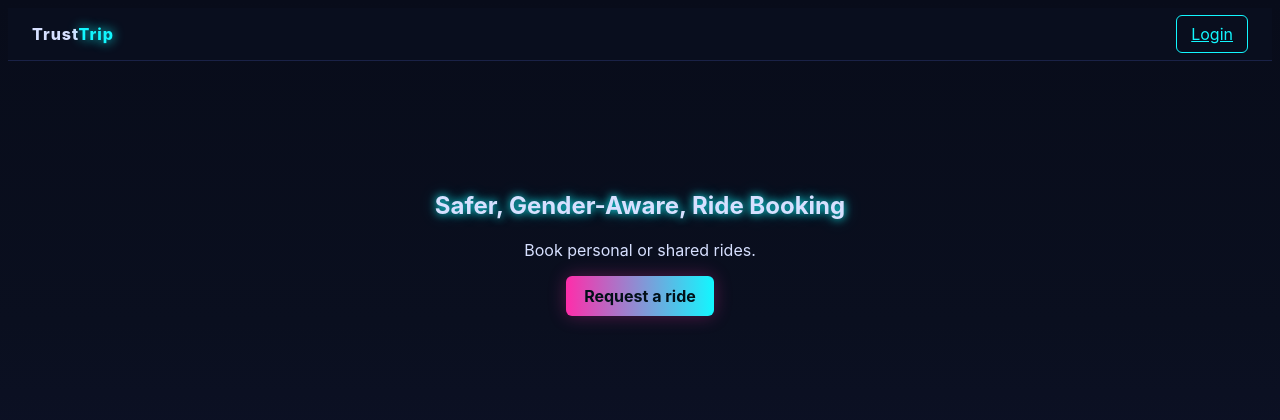
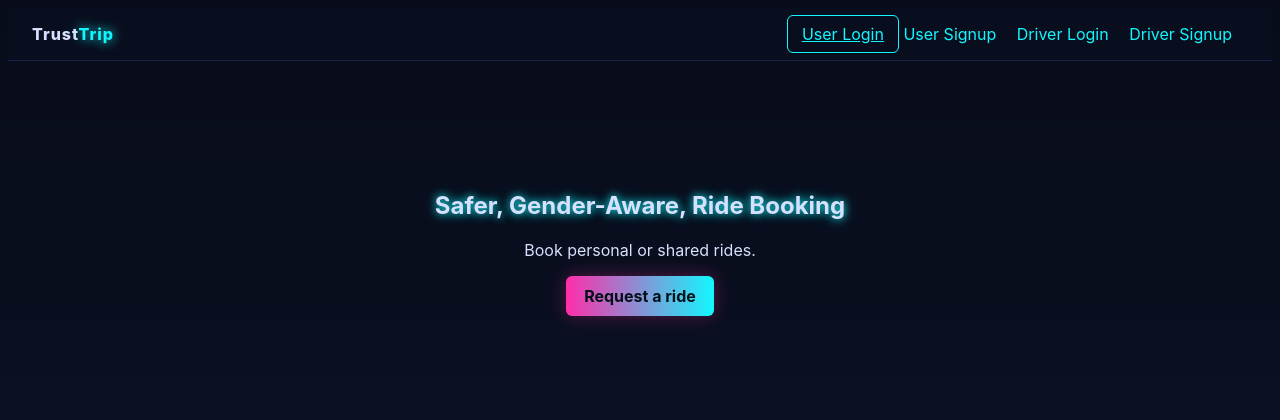
Before and after one commit to Tithi-Ghosh/TrustTrip, a Django app: page / in a window 1280 px wide. Shown: the top 420 px of the page. Run offline with Django 5.2, Linux system fonts and the light colour scheme.

Commit message:
Your message

```diff
--- a/rides/templates/base.html
+++ b/rides/templates/base.html
@@ -19,7 +19,10 @@
         </form>
 
       {% else %}
-        <a href="{% url 'login' %}" class="neo-button">Login</a>
+        <a href="{% url 'login' %}" class="neo-button">User Login</a>
+        <a href="{% url 'rides:rider_signup' %}" class="neo-link">User Signup</a>
+        <a href="{% url 'rides:driver_login' %}" class="neo-link">Driver Login</a>
+        <a href="{% url 'rides:driver_signup' %}" class="neo-link">Driver Signup</a>
       {% endif %}
     </nav>
   </header>
--- a/rides/templates/ride_detail.html
+++ b/rides/templates/ride_detail.html
@@ -12,7 +12,7 @@
     <div class="actions">
       <a class="neo-button" href="{% url 'rides:assign_driver' ride.id %}">Assign driver</a>
       {% if ride.ride_type == 'SHARING' and ride.is_share_open and not ride.shared_by %}
-        <span class="badge">Waiting for second rider to join</span>
+        <span class="badge">Waiting for second user to join</span>
       {% elif ride.shared_by %}
         <span class="badge">Shared with @{{ ride.shared_by.username }}</span>
       {% endif %}
--- a/rides/urls.py
+++ b/rides/urls.py
@@ -7,4 +7,8 @@ urlpatterns = [
     path('<int:ride_id>/', views.ride_detail, name='ride_detail'),
     path('<int:ride_id>/join-share/', views.join_share, name='join_share'),
     path('<int:ride_id>/assign/', views.assign_driver, name='assign_driver'),
+    path('driver/login/', views.driver_login, name='driver_login'),
+    path('driver/dashboard/', views.driver_dashboard, name='driver_dashboard'),
+    path('rider/signup/', views.rider_signup, name='rider_signup'),
+    path('driver/signup/', views.driver_signup, name='driver_signup'),
 ]
--- a/rides/views.py
+++ b/rides/views.py
@@ -1,7 +1,8 @@
 from django.contrib.auth.decorators import login_required
+from django.contrib.auth import authenticate, login
 from django.shortcuts import render, redirect, get_object_or_404
 from django.contrib import messages
-from .forms import RideRequestForm
+from .forms import RideRequestForm, DriverLoginForm, RiderSignupForm, DriverSignupForm
 from .models import RideRequest, RideType, RideStatus, Driver, Assignment
 
 def home(request):
@@ -71,3 +72,58 @@ def assign_driver(request, ride_id):
     ride.save()
     messages.success(request, 'Driver assigned.')
     return redirect('rides:ride_detail', ride_id=ride.id)
+
+def driver_login(request):
+    if request.method == 'POST':
+        form = DriverLoginForm(request, data=request.POST)
+        if form.is_valid():
+            username = form.cleaned_data.get('username')
+            password = form.cleaned_data.get('password')
+            user = authenticate(username=username, password=password)
+            if user is not None and hasattr(user, 'driver_profile'):
+                login(request, user)
+                messages.success(request, f'Welcome back, {user.driver_profile.name}!')
+                return redirect('rides:driver_dashboard')
+            else:
+                messages.error(request, 'Invalid credentials or not a driver account.')
+        else:
+            messages.error(request, 'Invalid form submission.')
+    else:
+        form = DriverLoginForm()
+    return render(request, 'driver_login.html', {'form': form})
+
+@login_required
+def driver_dashboard(request):
+    if not hasattr(request.user, 'driver_profile'):
+        messages.error(request, 'Access denied. Driver account required.')
+        return redirect('home')
+    driver = request.user.driver_profile
+    assigned_rides = Assignment.objects.filter(driver=driver).select_related('ride').order_by('-assigned_at')
+    return render(request, 'driver_dashboard.html', {
+        'driver': driver,
+        'assigned_rides': assigned_rides
+    })
+
+def rider_signup(request):
+    if request.method == 'POST':
+        form = RiderSignupForm(request.POST)
+        if form.is_valid():
+            user = form.save()
+            login(request, user)
+            messages.success(request, 'Account created successfully!')
+            return redirect('rides:dashboard')
+    else:
+        form = RiderSignupForm()
+    return render(request, 'rider_signup.html', {'form': form})
+
+def driver_signup(request):
+    if request.method == 'POST':
+        form = DriverSignupForm(request.POST)
+        if form.is_valid():
+            user = form.save()
+            login(request, user)
+            messages.success(request, 'Driver account created successfully!')
+            return redirect('rides:driver_dashboard')
+    else:
+        form = DriverSignupForm()
+    return render(request, 'driver_signup.html', {'form': form})
```
Also changed, not shown: TODO.md (added, +15 -0 lines), neonride/settings.py (+1 -14 lines), rides/admin.py (+6 -1 lines), rides/forms.py (+50 -1 lines), rides/models.py (+7 -0 lines), rides/templates/driver_dashboard.html (added, +33 -0 lines), rides/templates/driver_login.html (added, +11 -0 lines), rides/templates/driver_signup.html (added, +11 -0 lines), rides/templates/rider_signup.html (added, +11 -0 lines), db.sqlite3, rides/migrations/0002_driver_created_at_driver_email_driver_phone_number_and_more.py (added).
